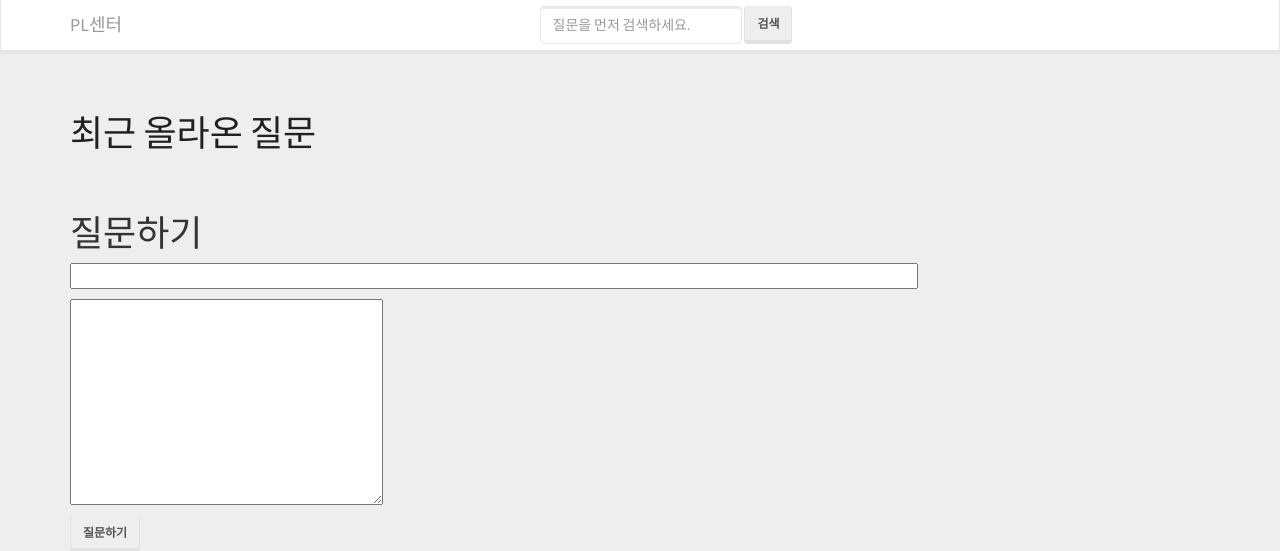
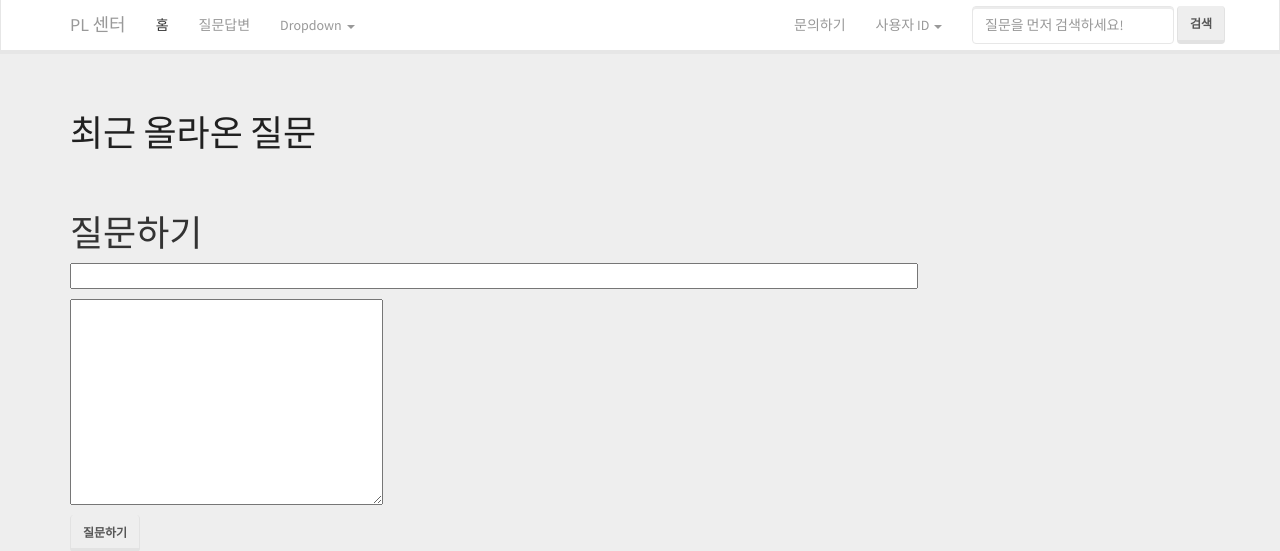
Before and after one commit to jhoon2816/KU-PL, a Django app: page /new/ in a window 1280 px wide. Shown: the top 551 px of the page. Run offline with Django 3.2, Linux system fonts and the light colour scheme; some libraries are stand-ins or nearby versions.

Commit message:
Update: Nav UI and url.py

```diff
--- a/qna/urls.py
+++ b/qna/urls.py
@@ -4,7 +4,7 @@ from . import views
 
 urlpatterns = [
     url(r'^$', views.question_list, name='question_list'),
-    url(r'^(?P<pk>\d+)/$', views.question_detail, name='question_detail'),
+    url(r'^qna/(?P<pk>\d+)/$', views.question_detail, name='question_detail'),
     url(r'^(?P<pk>\d+)/edit/$', views.question_edit, name='question_edit'),
     url(r'^new/$', views.question_new, name='question_new'),
     url(r'^(?P<pk>\d+)/remove/$', views.question_remove, name='question_remove'),
--- a/templates/base.htm
+++ b/templates/base.htm
@@ -2,23 +2,66 @@
 <html>
 <head>
     <title>고려대학교 PL센터</title>
-    <link rel="stylesheet" href="//maxcdn.bootstrapcdn.com/bootstrap/3.2.0/css/bootstrap.min.css">
+    <link rel="stylesheet" href="//maxcdn.bootstrapcdn.com/bootstrap/3.3.6/css/bootstrap.min.css">
     <link rel="stylesheet" href="{% static 'css/bootstrap-lumen.css' %}">
     <link rel="stylesheet" href="{% static 'css/qna.css' %}">
     {% block extrahead %}
     {% endblock %}
 </head>
 <body>
+
     <nav class="navbar navbar-inverse navbar-static-top">
-        <div class="container">
-            <a class="navbar-brand" href="/">PL센터</a>
-                <form class="navbar-form" role="search" style="text-align: center;">
-                    <div class="form-group">
-                        <input type="text" class="form-control" placeholder="질문을 먼저 검색하세요.">
-                    </div>
-                    <button type="submit" class="btn btn-default">검색</button>
-                </form>
+      <div class="container">
+        <!-- Brand and toggle get grouped for better mobile display -->
+        <div class="navbar-header">
+          <button type="button" class="navbar-toggle collapsed" data-toggle="collapse" data-target="#bs-example-navbar-collapse-1" aria-expanded="false">
+            <span class="sr-only">Toggle navigation</span>
+            <span class="icon-bar"></span>
+            <span class="icon-bar"></span>
+            <span class="icon-bar"></span>
+          </button>
+          <a class="navbar-brand" href="/">PL 센터</a>
         </div>
+
+        <!-- Collect the nav links, forms, and other content for toggling -->
+        <div class="collapse navbar-collapse" id="bs-example-navbar-collapse-1">
+          <ul class="nav navbar-nav">
+            <li class="active"><a href="#">홈</a></li>
+            <li><a href="/qna">질문답변</a></li>
+            <li class="dropdown">
+              <a href="#" class="dropdown-toggle" data-toggle="dropdown" role="button" aria-haspopup="true" aria-expanded="false">Dropdown <span class="caret"></span></a>
+              <ul class="dropdown-menu">
+                <li><a href="#">Action</a></li>
+                <li><a href="#">Another action</a></li>
+                <li><a href="#">Something else here</a></li>
+                <li role="separator" class="divider"></li>
+                <li><a href="#">Separated link</a></li>
+                <li role="separator" class="divider"></li>
+                <li><a href="#">One more separated link</a></li>
+              </ul>
+            </li>
+          </ul>
+          <ul class="nav navbar-nav navbar-right">
+          <form class="navbar-form navbar-right" role="search">
+            <div class="form-group">
+              <input type="text" class="form-control" placeholder="질문을 먼저 검색하세요!">
+            </div>
+            <button type="submit" class="btn btn-default">검색</button>
+          </form>
+            <li><a href="#">문의하기</a></li>
+            <li class="dropdown">
+              <a href="#" class="dropdown-toggle" data-toggle="dropdown" role="button" aria-haspopup="true" aria-expanded="false">사용자 ID <span class="caret"></span></a>
+              <ul class="dropdown-menu">
+                <li><a href="#">Action</a></li>
+                <li><a href="#">Another action</a></li>
+                <li><a href="#">Something else here</a></li>
+                <li role="separator" class="divider"></li>
+                <li><a href="#">Separated link</a></li>
+              </ul>
+            </li>
+          </ul>
+        </div><!-- /.navbar-collapse -->
+      </div><!-- /.container-fluid -->
     </nav>
 
 
@@ -48,5 +91,7 @@
             </div>
         </div>
     </footer>
+    <script type="text/javascript" src="//code.jquery.com/jquery-1.9.1.min.js"></script>
+    <script src="//maxcdn.bootstrapcdn.com/bootstrap/3.3.6/js/bootstrap.min.js" integrity="sha384-0mSbJDEHialfmuBBQP6A4Qrprq5OVfW37PRR3j5ELqxss1yVqOtnepnHVP9aJ7xS" crossorigin="anonymous"></script>
 </body>
 </html>
```
